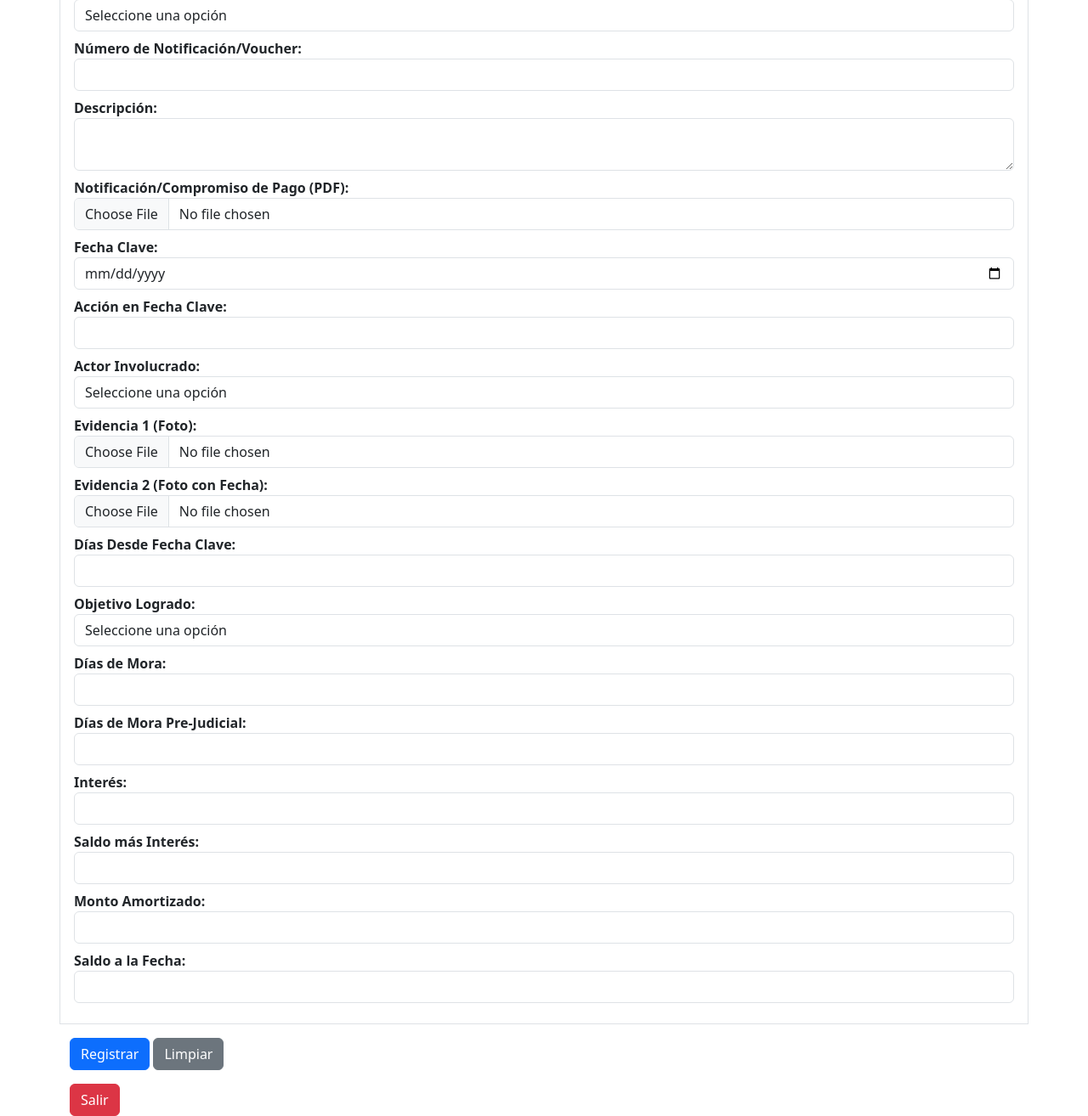
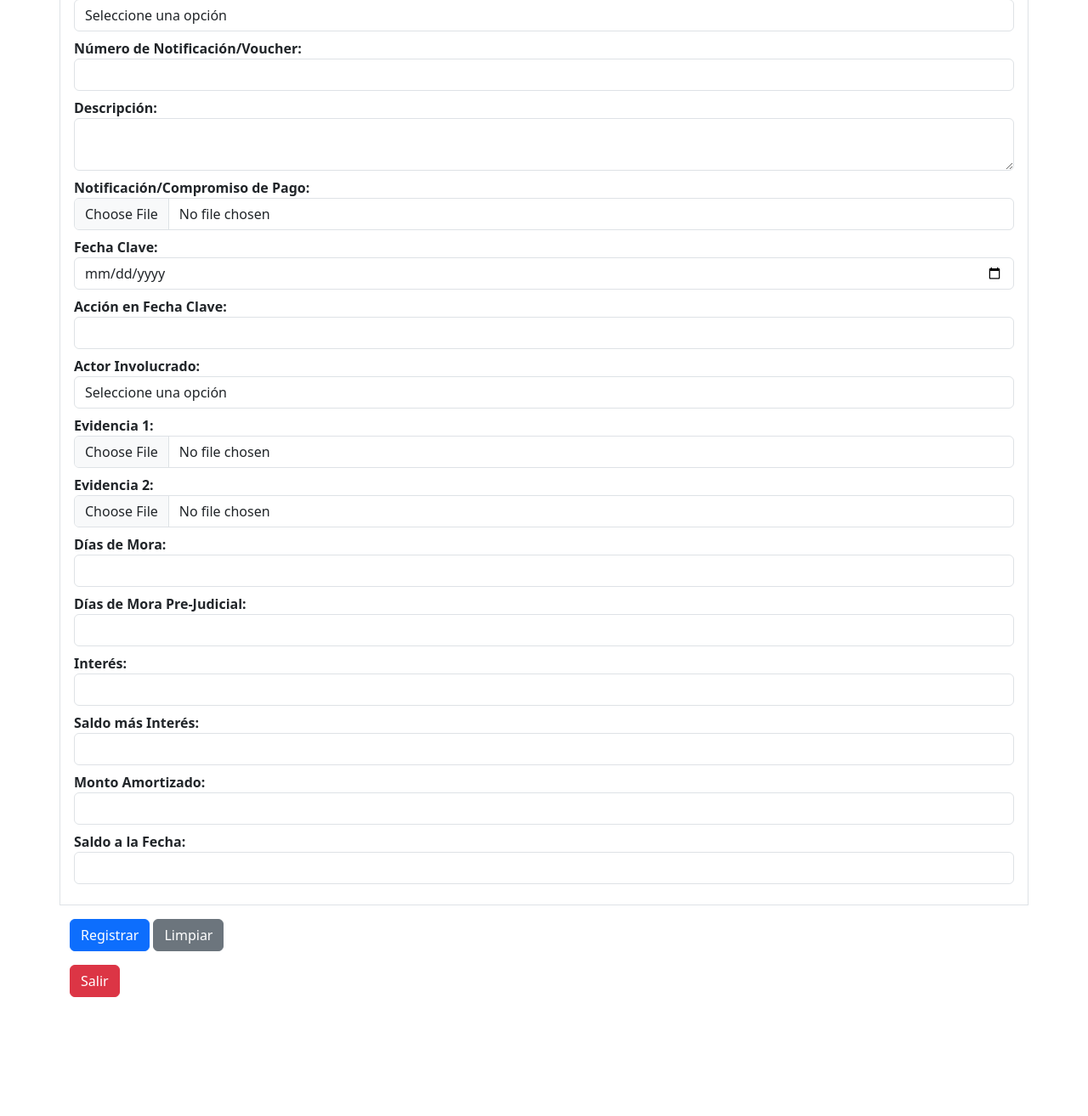
Before and after one commit to jota1818/proyecto_finaciera-, a PHP site: page /registro_prejudicial.php in a window 1280 px wide. Shown: the part 141-1455 px from the top of the page at 85% size. After the commit the page ends 1315 px from the top, so only its background shows below. Run offline with PHP 8.4, Linux system fonts and the light colour scheme.

Commit message:
Modficando el archivo_prejudicial dias desde fecha clave

```diff
--- a/pre_judicial/registro_prejudicial.php
+++ b/pre_judicial/registro_prejudicial.php
@@ -1,4 +1,6 @@
 <?php
+date_default_timezone_set('America/Lima'); // Asegúrate de configurar tu zona horaria local
+
 $servername = "localhost";
 $username = "root";
 $password = "";
@@ -19,14 +21,12 @@ if ($_SERVER["REQUEST_METHOD"] == "POST") {
     $acto = $_POST["acto"];
     $n_de_notif_voucher = $_POST["n_de_notif_voucher"];
     $descripcion = $_POST["descripcion"];
-    $notif_compromiso_pago_Evidencia = $_FILES["notif_compromiso_pago_Evidencia"]["name"];
+    $notif_compromiso_pago_evidencia = $_FILES["notif_compromiso_pago_evidencia"]["name"];
     $fecha_clave = $_POST["fecha_clave"];
     $accion_fecha_clave = $_POST["accion_fecha_clave"];
     $actor = $_POST["actor"];
     $evidencia1_localizacion = $_FILES["evidencia1_localizacion"]["name"];
     $evidencia2_foto_fecha = $_FILES["evidencia2_foto_fecha"]["name"];
-    $dias_desde_fecha_clave = $_POST["dias_desde_fecha_clave"];
-    $objetivo_logrado = $_POST["objetivo_logrado"];
     $dias_de_mora = $_POST["dias_de_mora"];
     $dias_mora_PJ = $_POST["dias_mora_PJ"];
     $interes = $_POST["interes"];
@@ -43,21 +43,68 @@ if ($_SERVER["REQUEST_METHOD"] == "POST") {
     }
 
     // Mover archivos al directorio deseado
-    move_uploaded_file($_FILES["notif_compromiso_pago_Evidencia"]["tmp_name"], $target_dir . $notif_compromiso_pago_Evidencia);
+    move_uploaded_file($_FILES["notif_compromiso_pago_evidencia"]["tmp_name"], $target_dir . $notif_compromiso_pago_evidencia);
     move_uploaded_file($_FILES["evidencia1_localizacion"]["tmp_name"], $target_dir . $evidencia1_localizacion);
     move_uploaded_file($_FILES["evidencia2_foto_fecha"]["tmp_name"], $target_dir . $evidencia2_foto_fecha);
 
-    $sql = "INSERT INTO etapa_prejudicial (fecha_acto, acto, n_de_notif_voucher, descripcion, notif_compromiso_pago_Evidencia, fecha_clave, accion_fecha_clave, actor, evidencia1_localizacion, evidencia2_foto_fecha, dias_desde_fecha_clave, objetivo_logrado, dias_de_mora, dias_mora_PJ, interes, saldo_int, monto_amortizado, saldo_fecha)
-    VALUES ('$fecha_acto', '$acto', '$n_de_notif_voucher', '$descripcion', '$target_dir$notif_compromiso_pago_Evidencia', '$fecha_clave', '$accion_fecha_clave', '$actor', '$target_dir$evidencia1_localizacion', '$target_dir$evidencia2_foto_fecha', '$dias_desde_fecha_clave', '$objetivo_logrado', '$dias_de_mora', '$dias_mora_PJ', '$interes', '$saldo_int', '$monto_amortizado', '$saldo_fecha')";
+    // Insertar el nuevo registro
+    $sql_insert = "INSERT INTO etapa_prejudicial (fecha_acto, acto, n_de_notif_voucher, descripcion, notif_compromiso_pago_evidencia, fecha_clave, accion_fecha_clave, actor, evidencia1_localizacion, evidencia2_foto_fecha, dias_de_mora, dias_mora_PJ, interes, saldo_int, monto_amortizado, saldo_fecha)
+    VALUES ('$fecha_acto', '$acto', '$n_de_notif_voucher', '$descripcion', '$target_dir$notif_compromiso_pago_evidencia', '$fecha_clave', '$accion_fecha_clave', '$actor', '$target_dir$evidencia1_localizacion', '$target_dir$evidencia2_foto_fecha', '$dias_de_mora', '$dias_mora_PJ', '$interes', '$saldo_int', '$monto_amortizado', '$saldo_fecha')";
 
-    if ($conn->query($sql) === TRUE) {
+    if ($conn->query($sql_insert) === TRUE) {
+        // Obtener el ID del último registro insertado
+        $last_id = $conn->insert_id;
+
+        // Actualizar la fila anterior si existe
+        actualizarFilaAnterior($conn, $last_id, $fecha_acto);
+
         $message = "Registro exitoso";
     } else {
-        $message = "Error: " . $sql . "<br>" . $conn->error;
+        $message = "Error: " . $sql_insert . "<br>" . $conn->error;
     }
 }
+
+function actualizarFilaAnterior($conn, $last_id, $fecha_acto) {
+    // Obtener la fila anterior
+    $sql_select = "SELECT id, fecha_clave FROM etapa_prejudicial WHERE id < $last_id ORDER BY id DESC LIMIT 1";
+    $result = $conn->query($sql_select);
+
+    if ($result->num_rows > 0) {
+        $row = $result->fetch_assoc();
+        $id_anterior = $row['id'];
+        $fecha_clave_anterior = $row['fecha_clave'];
+
+        // Calcular "Días desde Fecha Clave"
+        $dias_desde_fecha_clave = calcularDiasDesdeFechaClave($fecha_acto, $fecha_clave_anterior);
+        $objetivo_logrado = $dias_desde_fecha_clave >= 0 ? "NO" : "SI";
+
+        // Actualizar la fila anterior
+        $sql_update = "UPDATE etapa_prejudicial SET dias_desde_fecha_clave = $dias_desde_fecha_clave, objetivo_logrado = '$objetivo_logrado' WHERE id = $id_anterior";
+        $conn->query($sql_update);
+    }
+}
+
+function calcularDiasDesdeFechaClave($fecha_acto_siguiente, $fecha_clave) {
+    $fecha_acto_siguiente = new DateTime($fecha_acto_siguiente);
+    $fecha_clave = new DateTime($fecha_clave);
+
+    // Calcular la diferencia de días
+    $interval = $fecha_acto_siguiente->diff($fecha_clave);
+
+    // Obtener la diferencia en días
+    $dias = $interval->days;
+
+    // Ajustar el signo de la diferencia
+    if ($fecha_clave > $fecha_acto_siguiente) {
+        $dias = -$dias-1;
+    }
+
+    return $dias;
+}
+
 $conn->close();
 ?>
+
 
 <!DOCTYPE html>
 <html>
@@ -101,8 +148,11 @@ $conn->close();
                         <textarea name="descripcion" required class="form-control"></textarea>
                     </div>
                     <div class="mb-2">
-                        <label class="fw-bold">Notificación/Compromiso de Pago (PDF):</label>
-                        <input type="file" name="notif_compromiso_pago_Evidencia" accept="application/pdf" required class="form-control">
+                        <label class="fw-bold">Notificación/Compromiso de Pago:</label>
+                        <input type="file" name="notif_compromiso_pago_evidencia"
+                            accept=".docx, .pdf, .jpg, .png"
+                            required
+                            class="form-control">
                     </div>
                     <div class="mb-2">
                         <label class="fw-bold">Fecha Clave:</label>
@@ -123,24 +173,12 @@ $conn->close();
                         </select>
                     </div>
                     <div class="mb-2">
-                        <label class="fw-bold">Evidencia 1 (Foto):</label>
+                        <label class="fw-bold">Evidencia 1:</label>
                         <input type="file" name="evidencia1_localizacion" accept="image/*" required class="form-control">
                     </div>
                     <div class="mb-2">
-                        <label class="fw-bold">Evidencia 2 (Foto con Fecha):</label>
+                        <label class="fw-bold">Evidencia 2:</label>
                         <input type="file" name="evidencia2_foto_fecha" accept="image/*" required class="form-control">
-                    </div>
-                    <div class="mb-2">
-                        <label class="fw-bold">Días Desde Fecha Clave:</label>
-                        <input type="number" name="dias_desde_fecha_clave" required class="form-control">
-                    </div>
-                    <div class="mb-2">
-                        <label class="fw-bold">Objetivo Logrado:</label>
-                        <select name="objetivo_logrado" required class="form-control">
-                            <option value="" disabled selected>Seleccione una opción</option>
-                            <option value="SI">SI</option>
-                            <option value="NO">NO</option>
-                        </select>
                     </div>
                     <div class="mb-2">
                         <label class="fw-bold">Días de Mora:</label>
--- a/pre_judicial/validacion_prejudicial.js
+++ b/pre_judicial/validacion_prejudicial.js
@@ -1,27 +1,15 @@
-console.log("Script de validación cargado");
-
 function validarFormularioPreJudicial() {
-    console.log("Validando formulario...");
-
     // Obtener valores del formulario
     let fecha_acto = new Date(); // Obtener la fecha actual
-    let acto = document.forms["preJudicialForm"]["acto"].value;
-    let n_de_notif_voucher = document.forms["preJudicialForm"]["n_de_notif_voucher"].value;
+    let fecha_clave = new Date(document.forms["preJudicialForm"]["fecha_clave"].value);
     let descripcion = document.forms["preJudicialForm"]["descripcion"].value;
-    let notif_compromiso_pago_Evidencia = document.forms["preJudicialForm"]["notif_compromiso_pago_Evidencia"].value;
-    let fecha_clave = new Date(document.forms["preJudicialForm"]["fecha_clave"].value);
-    let accion_fecha_clave = document.forms["preJudicialForm"]["accion_fecha_clave"].value;
-    let actor = document.forms["preJudicialForm"]["actor"].value;
-    let evidencia1_localizacion = document.forms["preJudicialForm"]["evidencia1_localizacion"].value;
-    let evidencia2_foto_fecha = document.forms["preJudicialForm"]["evidencia2_foto_fecha"].value;
-    let dias_desde_fecha_clave = document.forms["preJudicialForm"]["dias_desde_fecha_clave"].value;
-    let objetivo_logrado = document.forms["preJudicialForm"]["objetivo_logrado"].value;
     let dias_de_mora = document.forms["preJudicialForm"]["dias_de_mora"].value;
     let dias_mora_PJ = document.forms["preJudicialForm"]["dias_mora_PJ"].value;
     let interes = document.forms["preJudicialForm"]["interes"].value;
     let saldo_int = document.forms["preJudicialForm"]["saldo_int"].value;
     let monto_amortizado = document.forms["preJudicialForm"]["monto_amortizado"].value;
     let saldo_fecha = document.forms["preJudicialForm"]["saldo_fecha"].value;
+    let actor = document.forms["preJudicialForm"]["actor"].value;
 
     // Validaciones
     if (descripcion.trim().split(/\s+/).length > 100) {
@@ -29,18 +17,8 @@ function validarFormularioPreJudicial() {
         return false;
     }
 
-    if (!notif_compromiso_pago_Evidencia || ![".docx", ".pdf", ".jpg", ".png"].some(ext => notif_compromiso_pago_Evidencia.endsWith(ext))) {
-        alert("Debe adjuntar un archivo de notificación/compromiso de pago en formato docx, pdf, jpg o png.");
-        return false;
-    }
-
     if (fecha_clave && fecha_clave < fecha_acto) {
-        alert("La fecha clave no puede ser anterior a la fecha del acto.");
-        return false;
-    }
-
-    if (dias_desde_fecha_clave && isNaN(dias_desde_fecha_clave)) {
-        alert("Días desde fecha clave debe ser un número.");
+        alert("La fecha clave no puede ser anterior a la fecha del actual.");
         return false;
     }
 
@@ -74,23 +52,6 @@ function validarFormularioPreJudicial() {
         return false;
     }
 
-    // Validación de evidencias
-    if (!evidencia1_localizacion || ![".jpg", ".png"].some(ext => evidencia1_localizacion.endsWith(ext))) {
-        alert("Debe adjuntar una imagen para la evidencia 1 en formato jpg o png.");
-        return false;
-    }
-
-    if (!evidencia2_foto_fecha || ![".jpg", ".png"].some(ext => evidencia2_foto_fecha.endsWith(ext))) {
-        alert("Debe adjuntar una imagen para la evidencia 2 en formato jpg o png.");
-        return false;
-    }
-
-    // Validación de días desde fecha clave
-    if (objetivo_logrado === "NO" && !dias_desde_fecha_clave) {
-        alert("Si el objetivo no se logró, debe ingresar los días desde la fecha clave.");
-        return false;
-    }
-
     // Validación de actor
     if (actor && !["Gestor", "Cliente", "Supervisor", "Administrador"].includes(actor)) {
         alert("El actor debe ser uno de los siguientes: Gestor, Cliente, Supervisor, Administrador.");
```
Also changed, not shown: 3 other files.
